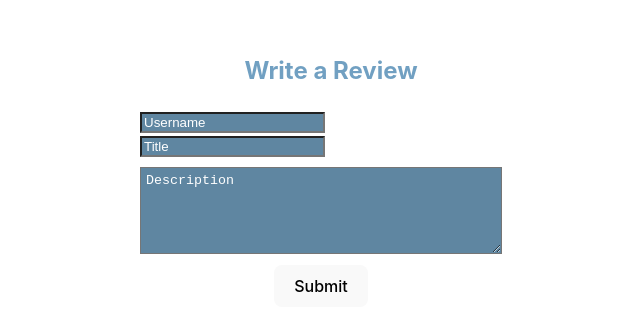
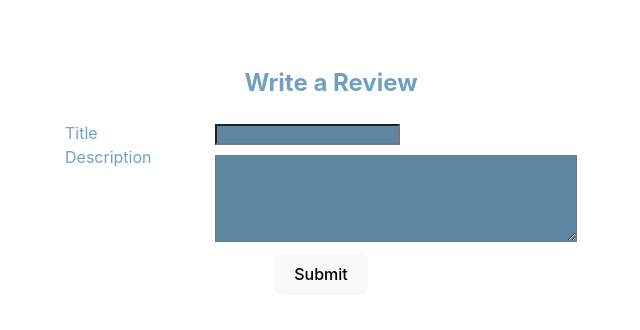
Before and after one commit to mtkatsaros/Katsaros_Michael_AboutMe, a React (Vite) app in the folder client/: page /reviews/write in a window 1280 px wide. Shown: the part 230-560 px from the top of the page, without its empty margins (319-959 px from the left). Built offline with nearby package versions, Linux system fonts and the light colour scheme; no server answers.

Commit message:
updated the interface and removed review names

```diff
--- a/client/src/index.css
+++ b/client/src/index.css
@@ -60,8 +60,10 @@ body {
 li{
   text-align: left;
 }
+
 li label{
-  width: 200px;
+  display: inline-block;
+  width: 150px;
 }
 
 h1 {
--- a/client/src/routes/auth/CreateAccount.tsx
+++ b/client/src/routes/auth/CreateAccount.tsx
@@ -25,8 +25,8 @@ function CreateAccount(){
         <form onSubmit={handleCreate}>
             <ul>
                 <li>
+                    <label>Username</label>
                    <input
-                    placeholder="username"
                     id="account-user"
                     value={user}
                     onChange={(e: React.ChangeEvent<HTMLInputElement>) =>{
@@ -35,8 +35,9 @@ function CreateAccount(){
                     </input>
                 </li>
                 <li>
+                    <label>Email</label>
                    <input
-                    placeholder="email"
+                    type="email"
                     id="account-email"
                     value={email}
                     onChange={(e: React.ChangeEvent<HTMLInputElement>) =>{
@@ -45,8 +46,9 @@ function CreateAccount(){
                     </input>
                 </li>
                 <li>
+                    <label>Password</label>
                    <input
-                    placeholder="password"
+                    type="password"
                     id="account-password"
                     value={password}
                     onChange={(e: React.ChangeEvent<HTMLInputElement>) =>{
@@ -55,8 +57,9 @@ function CreateAccount(){
                     </input>
                 </li>
                 <li>
+                    <label>Confirm Password</label>
                    <input
-                    placeholder="confirm password"
+                    type="password"
                     id="account-password_confirm"
                     value={passwordConfirm}
                     onChange={(e: React.ChangeEvent<HTMLInputElement>) =>{
--- a/client/src/routes/reviews/WriteReview.tsx
+++ b/client/src/routes/reviews/WriteReview.tsx
@@ -4,7 +4,6 @@ import { TReview, getReviews, createReview } from '../../api/Reviews.ts'
 
 function WriteReview (){
     const [reviews, setReviews] = useState<TReview[]>([])
-    const [user, setUser] = useState("")
     const [title, setTitle] = useState("")
     const [description, setDescription] = useState("")
 
@@ -18,9 +17,9 @@ function WriteReview (){
 
     async function handleCreateReview(e: React.FormEvent){
         e.preventDefault()
-        const review = await createReview(user, title, description)
+        //TODO: add the current user to the review
+        const review = await createReview("user123", title, description)
         setReviews([...reviews, review])
-        setUser('')
         setTitle('')
         setDescription('')
     }
@@ -30,21 +29,10 @@ function WriteReview (){
       <div className='create'>
         <form onSubmit={handleCreateReview} className='fields'>
           <ul>
-            <li>
-              <input
-              placeholder='Username'
-              id='review-user'
-              value={user}
-              onChange={(e: React.ChangeEvent<HTMLInputElement>) => {
-                setUser(e.target.value)
-              }}
-              />
-
-            </li>
 
             <li>
+                <label>Title</label>
               <input
-              placeholder='Title'
               id='review-title'
               value={title}
               onChange={(e: React.ChangeEvent<HTMLInputElement>) =>{
@@ -54,9 +42,8 @@ function WriteReview (){
             </li>
 
             <li className='description'>
-
+                <label>Description</label>
               <textarea
-              placeholder='Description'
               id='review-description'
               value={description}
               onChange={(e: React.ChangeEvent<HTMLTextAreaElement>) =>{
```
Also changed, not shown: 1 other file (tests, documents, lock files or other folders).
